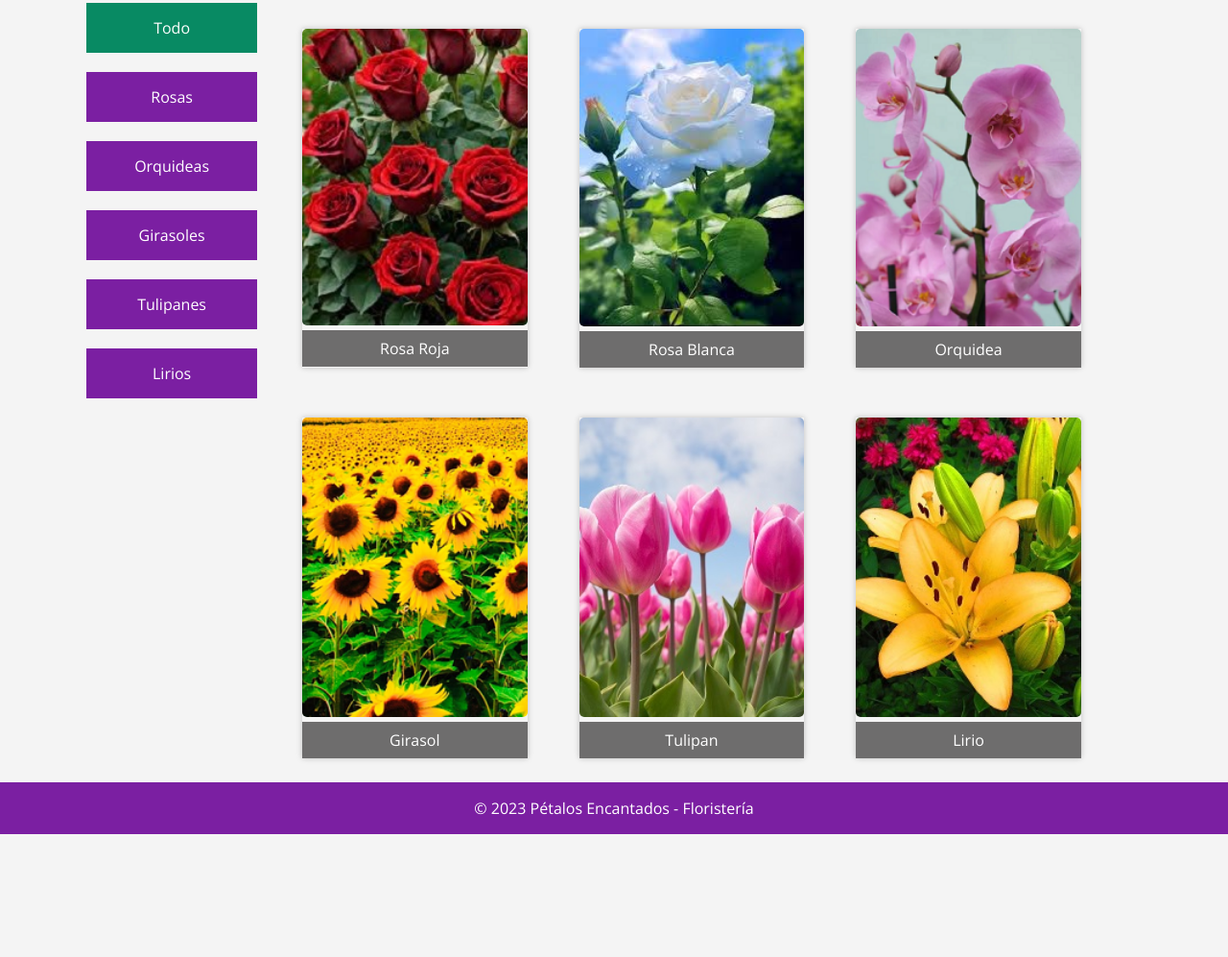
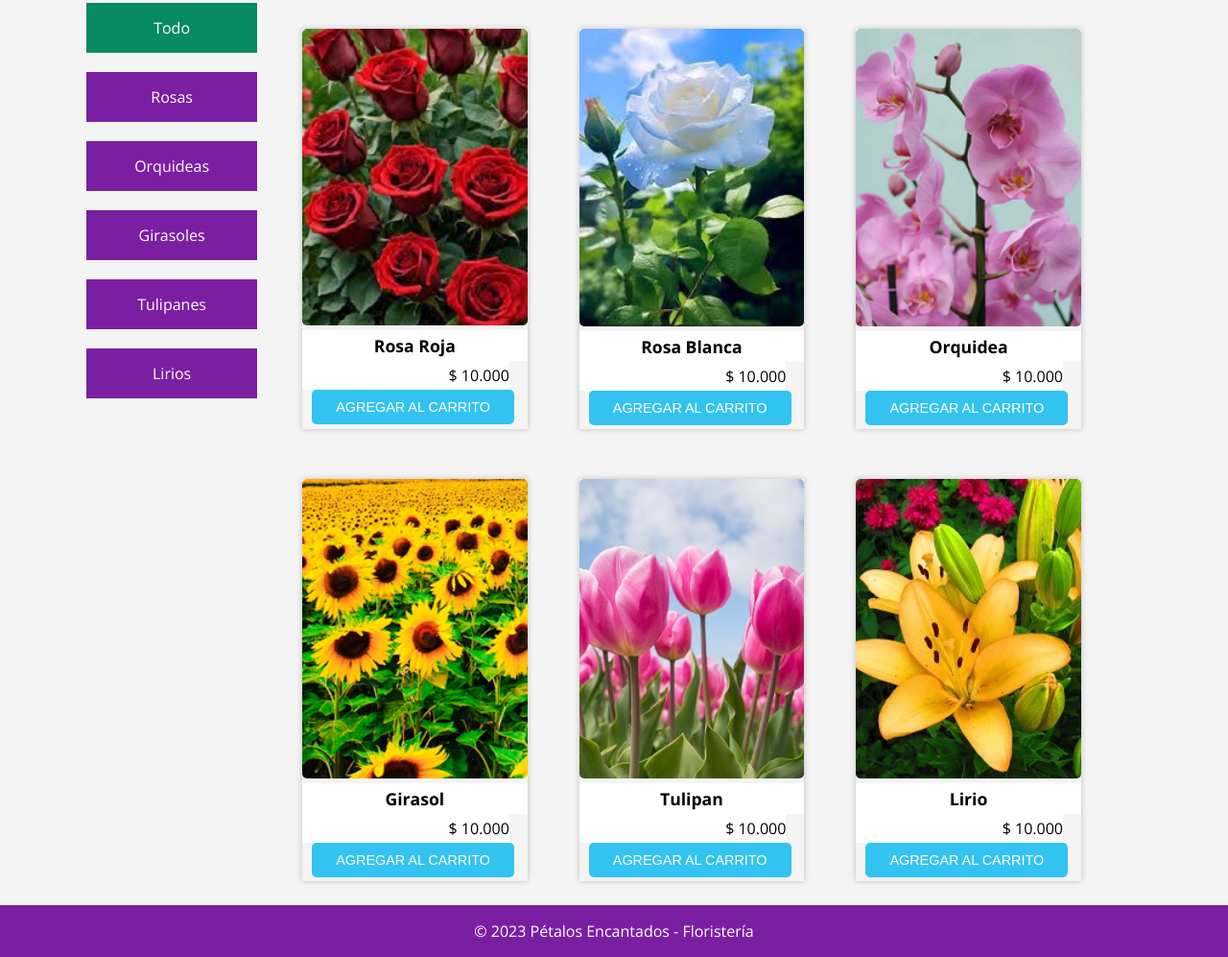
Before and after one commit to lezmez/Floristeria_Petalos_Encantados, a plain HTML site: page Floristeria_Pétalos_Encantados/catalogo.html in a window 1280 px wide. Shown: the part 165-1162 px from the top of the page at 96% size. Before the commit the page ends 1034 px from the top, so only its background shows below. Drawn offline with nearby package versions, Linux system fonts and the light colour scheme; a script that the page names is missing.

Commit message:
creacion de carrito de compras y otros ajustes

```diff
--- a/Floristeria_Pétalos_Encantados/catalogo.html
+++ b/Floristeria_Pétalos_Encantados/catalogo.html
@@ -34,26 +34,50 @@
                 <div class="product-item" category="rosas">
                     <img src="imagenes/rosaroja.jpg" alt="">
                     <a href="#">Rosa Roja</a>
+                    <div class="precio">
+                        <p>$ 10.000</p>
+                    </div>
+                    <button>Agregar al Carrito</button>
                 </div>
                 <div class="product-item" category="rosas">
                     <img src="imagenes/rosablanca.jpg" alt="">
                     <a href="#">Rosa Blanca</a>
+                    <div class="precio">
+                        <p>$ 10.000</p>
+                    </div>
+                    <button>Agregar al Carrito</button>
                 </div>
                 <div class="product-item" category="orquideas">
                     <img src="imagenes/orquidea.jpg" alt="">
                     <a href="#">Orquidea</a>
+                    <div class="precio">
+                        <p>$ 10.000</p>
+                    </div>
+                    <button>Agregar al Carrito</button>
                 </div>
                 <div class="product-item" category="girasoles">
                     <img src="imagenes/girasol.jpg" alt="">
                     <a href="#">Girasol</a>
+                    <div class="precio">
+                        <p>$ 10.000</p>
+                    </div>
+                    <button>Agregar al Carrito</button>
                 </div>
                 <div class="product-item" category="tulipanes">
                     <img src="imagenes/tulipan.jpg" alt="">
                     <a href="#">Tulipan</a>
+                    <div class="precio">
+                        <p>$ 10.000</p>
+                    </div>
+                    <button>Agregar al Carrito</button>
                 </div>
                 <div class="product-item" category="lirios">
                     <img src="imagenes/lirio.jpg" alt="">
                     <a href="#">Lirio</a>
+                    <div class="precio">
+                        <p>$ 10.000</p>
+                    </div>
+                    <button>Agregar al Carrito</button>
                 </div>
             </section>
         </div>
--- a/Floristeria_Pétalos_Encantados/index.css
+++ b/Floristeria_Pétalos_Encantados/index.css
@@ -27,9 +27,12 @@ h1::after {
     margin: 20px 0px;
 }
 nav {
-    background-color: #ffffff;
-    color: #7b1fa2;
+    background-color: #7b1fa2;
     padding: 1em 0;
+}
+a{
+    text-decoration: none;
+    color: #ffffff;
 }
 ul {
     list-style: none;
@@ -110,10 +113,42 @@ footer {
 .products-list .product-item a{
     display: block;
     width: 100%;
-    padding: 8px 0;
-    background: rgb(110, 109, 109);
+    padding: 4px 0;
+    background: #ffffff;
 
     text-align: center;
+    font-weight: bolder;
+    font-size: 1.1rem;
     text-decoration: none;
+    color: #000000;
+}
+.products-list .product-item .precio{
+    display: block;
+    width: 92%;
+    padding: 4px 0;
+    background: #ffffff;
+
+    text-align: end;
+    text-decoration: none;
+    color: #000000;
+}
+.products-list .product-item button{
+    padding: 10px;
+    position: relative;
+    top: 0.1px;
+    left: 10px;
+    width: 90%;
+    background-color: #33c3f0;
+    border: none;
+    outline: none;
     color: #fff;
+    text-transform: uppercase;
+    font-size: 0.9rem;
+    border-radius: 5px;
+    cursor: pointer;
+    margin-bottom: 4px;
 }
+.products-list .product-item button:hover{
+    background-color: #2DA0C3;
+    transition: all .3s;
+}
```
Also changed, not shown: Floristeria_Pétalos_Encantados/index.js (+3 -8 lines).
